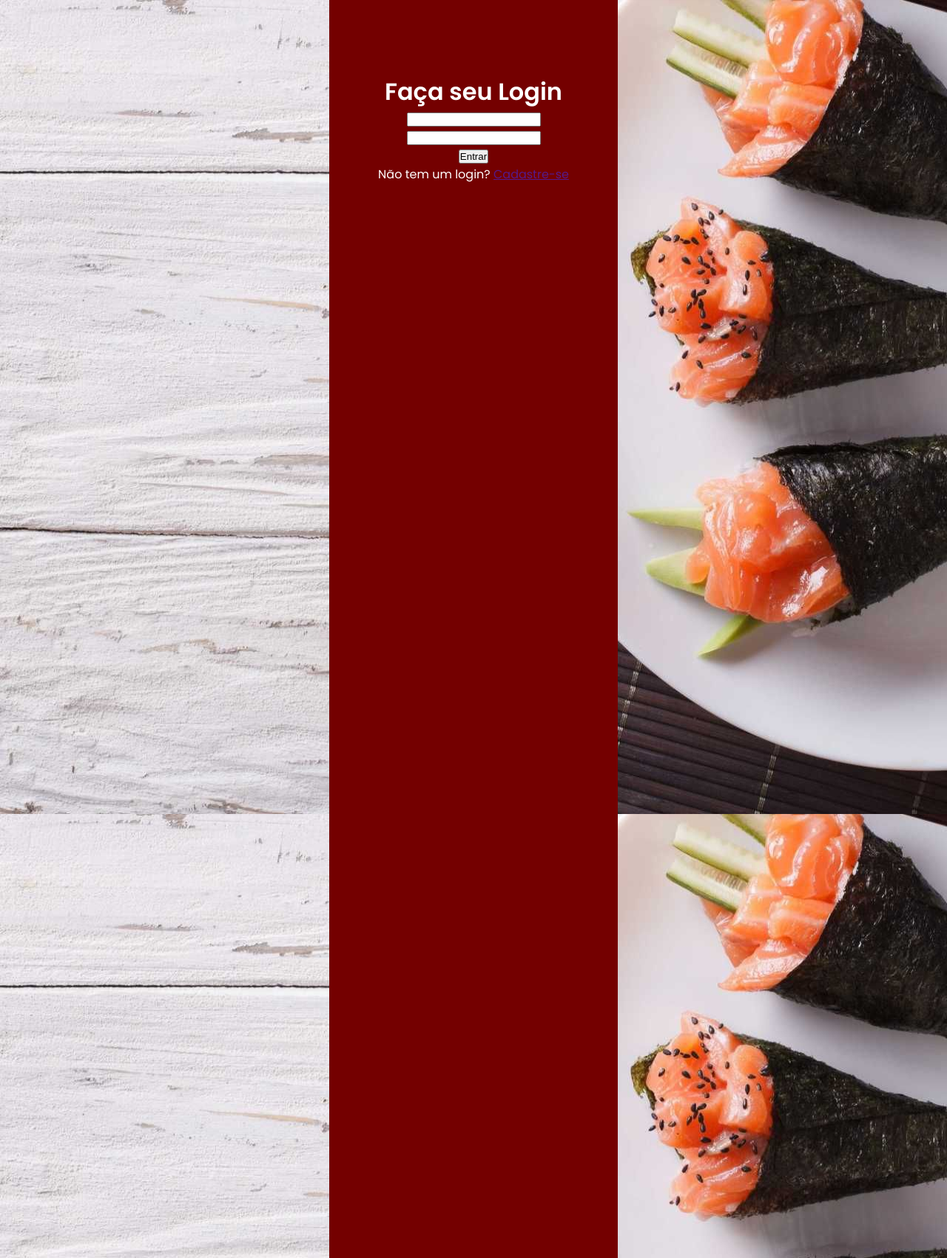
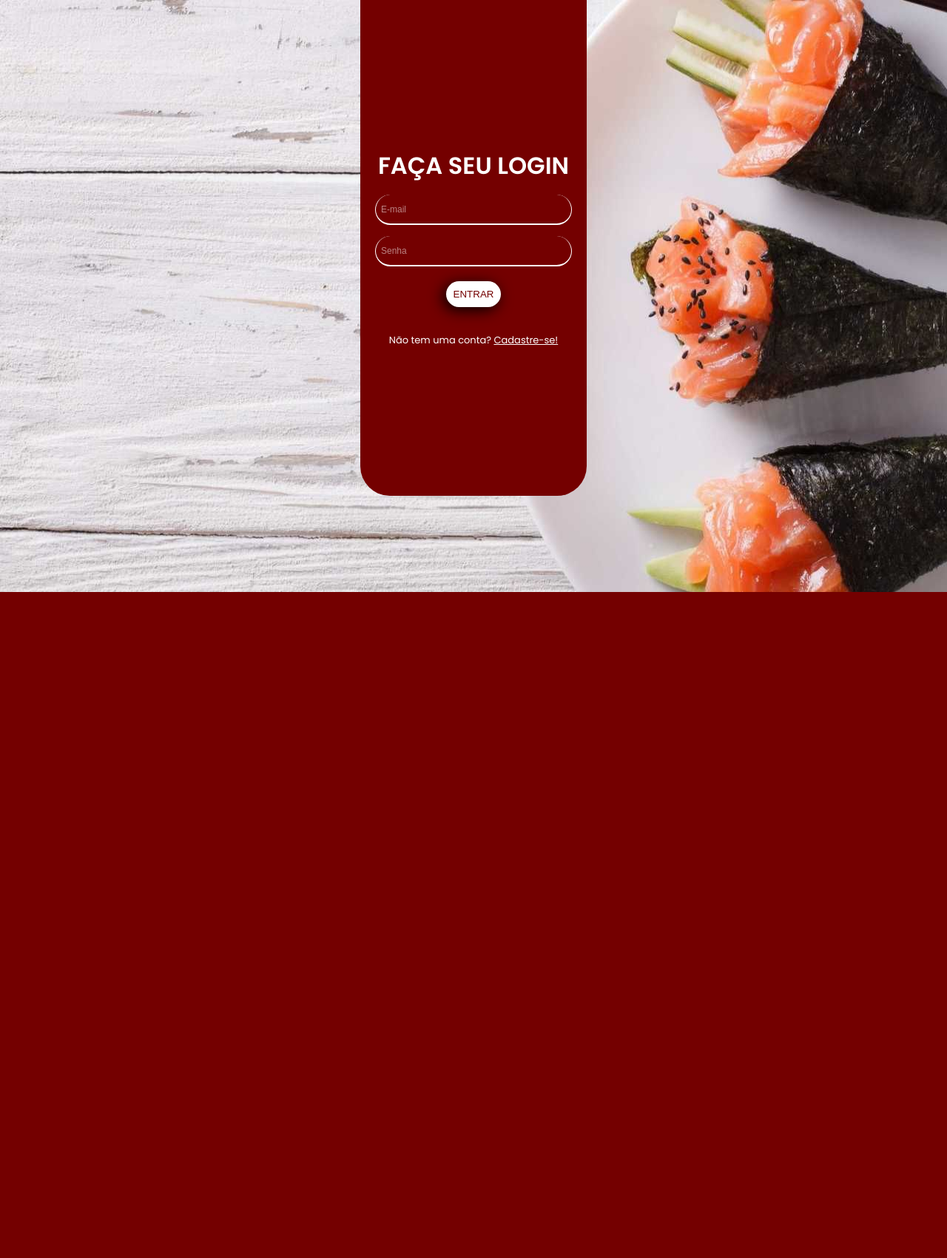
Before and after one commit to Yasnnie/Fast-Sushi, a PHP site: page /php/login.php in a window 1280 px wide. Shown: the whole page at 74% size. After the commit the page ends 800 px from the top, so only its background shows below. Run offline with PHP 8.4, Linux system fonts and the light colour scheme.

Commit message:
Login Page

```diff
--- a/css/login.css
+++ b/css/login.css
@@ -4,8 +4,7 @@
 }
 
 body{
-    margin: 0;
-    padding: 0;
+    position: block;
     overflow: hidden;
     font-family: 'Poppins', sans-serif;
     background: url(../img/fundo7.jpg);
@@ -13,19 +12,107 @@ body{
 
 }
 
-#box{
-    padding-top: 100px;
+#outer {
+
+    height: 400px;
+    overflow: hidden;
+    position: relative;
+    text-align: center;
     margin: auto;
+}
+
+
+#outer[id] {
+    display: table;
+    position: static;
+}
+
+
+#middle {
+    position: absolute;
+    top: 50%;
+}
+
+#middle[id] {
+    display: table-cell;
+    vertical-align: middle;
+    position: static;
+}
+
+
+#inner {
+     position: relative;
+     top: -50%;
     background: rgb(116, 0, 0);
-    width: 390px;
-    height: 200vh;
-    text-align: center;
+    padding: 200px 20px;
     color: white;
-    align-items: center;
-    justify-content: center;
+    border-bottom-right-radius: 40px;
+    border-bottom-left-radius: 40px;
+
+    }
+
+#inner h1{
+
+    text-transform: uppercase;
 
 }
 
-#box h1{
+input[type="text"],input[type="password"]{
+    margin-top: 15px;
+    height: 25px;
+    width: 250px;
+    background: unset;
+    border-bottom: solid 2px white;
+    border-right: solid 1px white;
+    border-left: solid 1px white;
+    border-top: unset;
+    padding: 7px;
+    border-radius: 40px;
+    color: white;
+}
 
+textarea:focus, input:focus, select:focus, button:focus {
+
+    outline: 0;
 }
+
+input[type="text"]::-webkit-input-placeholder,  input[type="password"]::-webkit-input-placeholder{
+    color: rgba(255, 255, 255, 0.514);
+    font-size: 12px;
+
+
+ }
+
+ button{
+    background: white;
+    color: rgb(116, 0, 0);
+    text-decoration: none;
+    text-transform: uppercase;
+    padding: 10px;
+    margin-top: 20px;
+    border: unset;
+    border-radius: 100px;
+    box-shadow: -4px 4px 20px black;
+    transition: 0.2s;
+ }
+
+ button:hover{
+    background: rgb(151, 0, 0);
+    box-shadow: -4px 4px 20px black;
+    color: white;
+    transition: 0.2s;
+ }
+
+ p{
+     margin-top:35px;
+     font-size: 13px;
+ }
+
+ #inner a {
+    color: white;
+ }
+
+ #inner a:hover{
+
+    color: rgb(224, 0, 0);
+ }
--- a/php/login.php
+++ b/php/login.php
@@ -19,19 +19,24 @@ include("conexao.php");
 </head>
 <body>
 
-    <div id="box">
+<div id="outer">
+    <div id="middle">
+        <div id="inner">
 
         <h1>Faça seu Login</h1>
-        <input type="text">
+        <input type="text" placeholder="E-mail">
         <br>
-        <input type="password" name="" id="">
+        <input type="password" name="" id="" placeholder="Senha">
         <br>
         <button>Entrar</button>
 
-        <p>Não tem um login? <a href="">Cadastre-se</a></p>
+        <p>Não tem uma conta? <a href="">Cadastre-se!</a></p>
 
 
+        </div>
     </div>
+</div>
+
 
 
 
```
